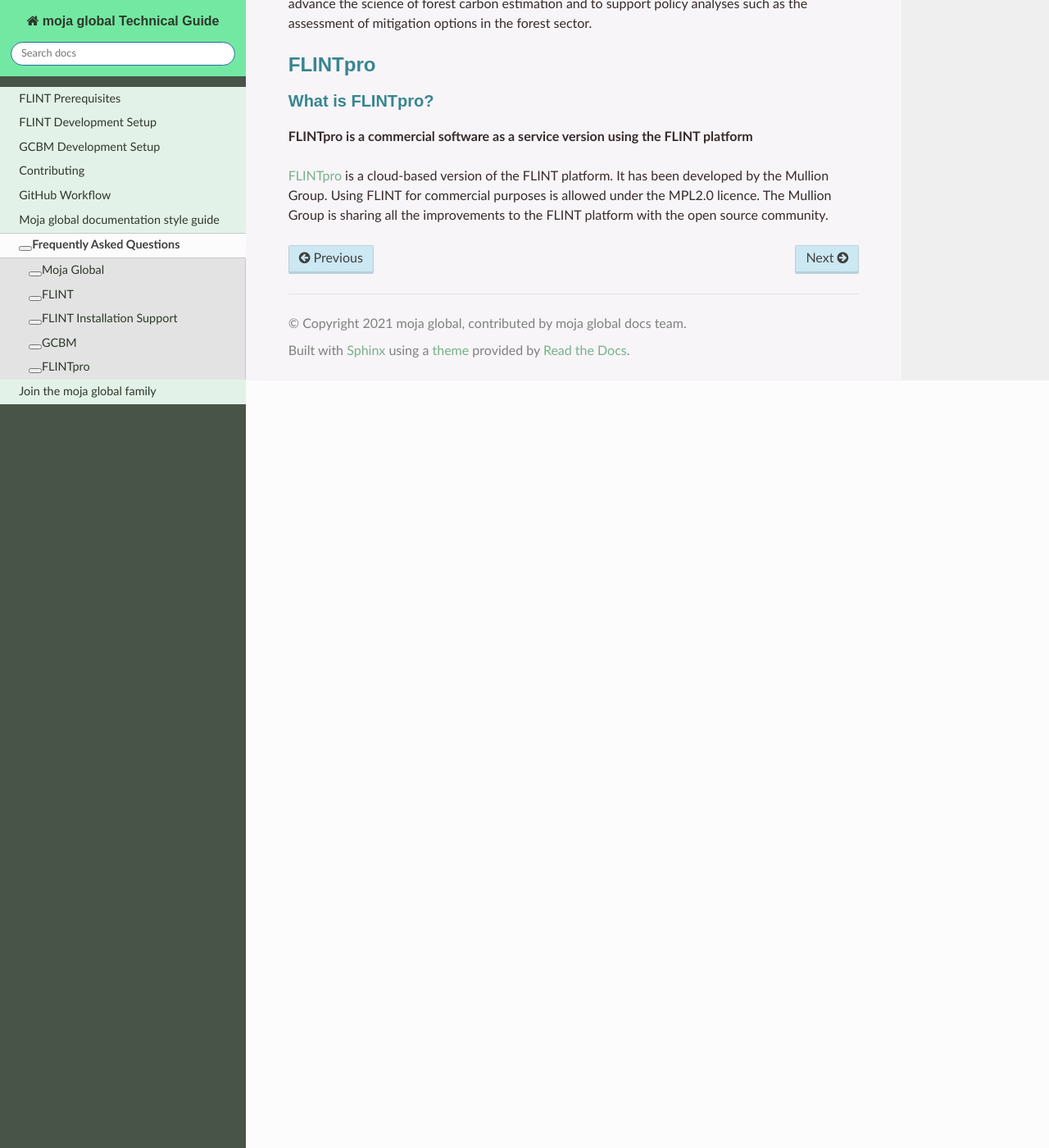
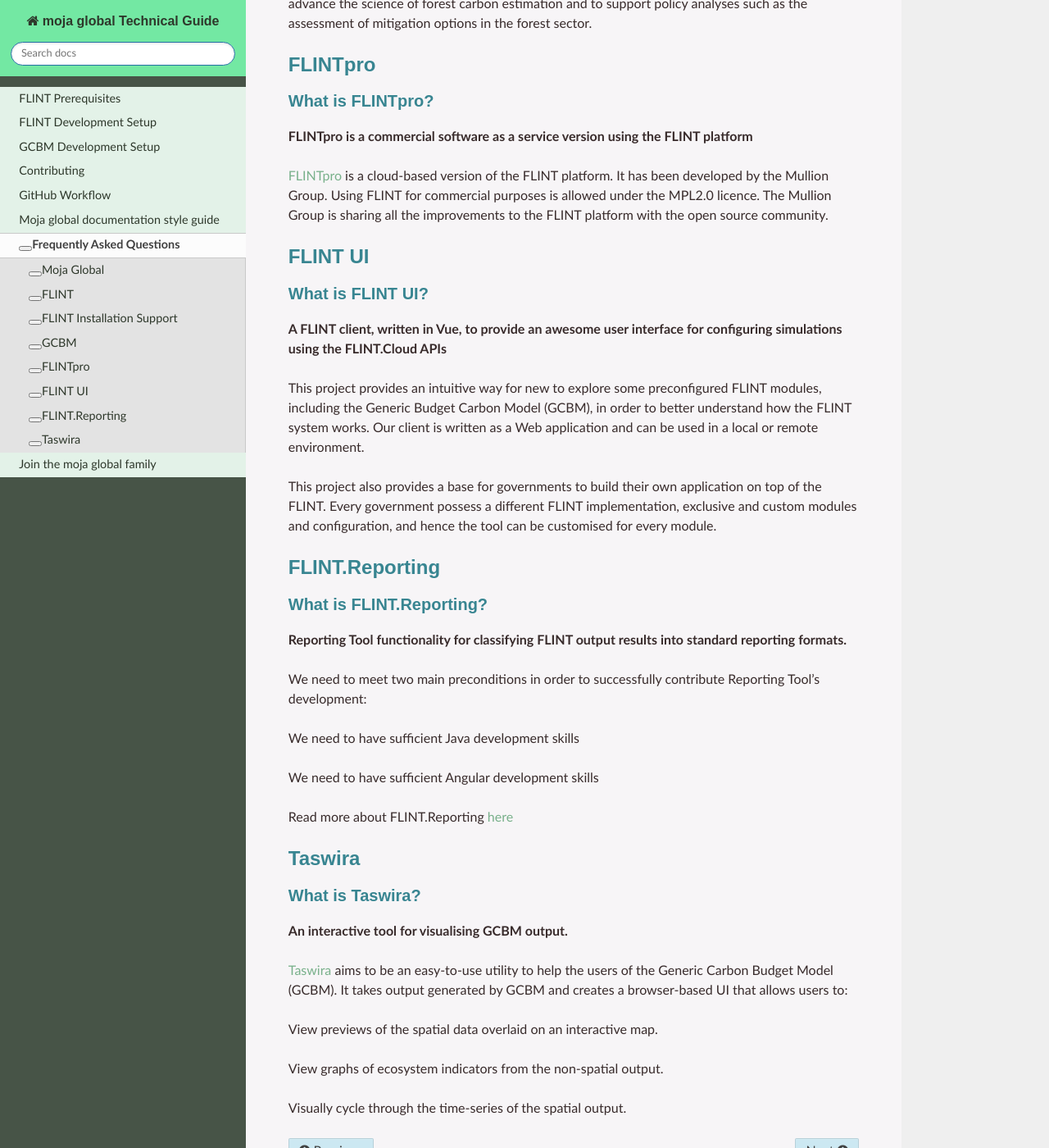
Before and after one commit to moja-global/moja_global_docs, a Sphinx documentation site: the page built from docs/faq.rst, in a window 1280 px wide and 1400 px high, scrolled down 5845 px. Shown: the whole window at 82% size. Built offline with Sphinx 7.4.7 and the Read the Docs theme 2.0.0, drawn with Linux system fonts in a browser that asks for light colours.

Commit message:
docs: updated faq page of docs
Signed-off-by: Anirudh Panda <anirudhpandaofficial@gmail.com>

```diff
--- a/docs/faq.rst
+++ b/docs/faq.rst
@@ -195,3 +195,44 @@
 **FLINTpro is a commercial software as a service version using the FLINT platform**
 
 `FLINTpro <https://flintpro.com/>`_ is a cloud-based version of the FLINT platform. It has been developed by the Mullion Group. Using FLINT for commercial purposes is allowed under the MPL2.0 licence. The Mullion Group is sharing all the improvements to the FLINT platform with the open source community.
+
+FLINT UI
+--------
+
+What is FLINT UI?
+=================
+
+**A FLINT client, written in Vue, to provide an awesome user interface for configuring simulations using the FLINT.Cloud APIs**
+
+This project provides an intuitive way for new to explore some preconfigured FLINT modules, including the Generic Budget Carbon Model (GCBM), in order to better understand how the FLINT system works. Our client is written as a Web application and can be used in a local or remote environment.
+
+This project also provides a base for governments to build their own application on top of the FLINT. Every government possess a different FLINT implementation, exclusive and custom modules and configuration, and hence the tool can be customised for every module.
+
+FLINT.Reporting
+--------
+
+What is FLINT.Reporting?
+=================
+
+**Reporting Tool functionality for classifying FLINT output results into standard reporting formats.**
+
+We need to meet two main preconditions in order to successfully contribute Reporting Tool’s development:
+
+- We need to have sufficient Java development skills
+- We need to have sufficient Angular development skills
+
+Read more about FLINT.Reporting `here <https://docs.moja.global/projects/flint-reporting/en/latest/DevelopmentGuide/index.html>`_
+
+Taswira
+--------
+
+What is Taswira?
+=================
+
+**An interactive tool for visualising GCBM output.**
+
+`Taswira <https://github.com/moja-global/GCBM.Visualisation_Tool>`_ aims to be an easy-to-use utility to help the users of the Generic Carbon Budget Model (GCBM). It takes output generated by GCBM and creates a browser-based UI that allows users to:
+
+- View previews of the spatial data overlaid on an interactive map.
+- View graphs of ecosystem indicators from the non-spatial output.
+- Visually cycle through the time-series of the spatial output.
```
